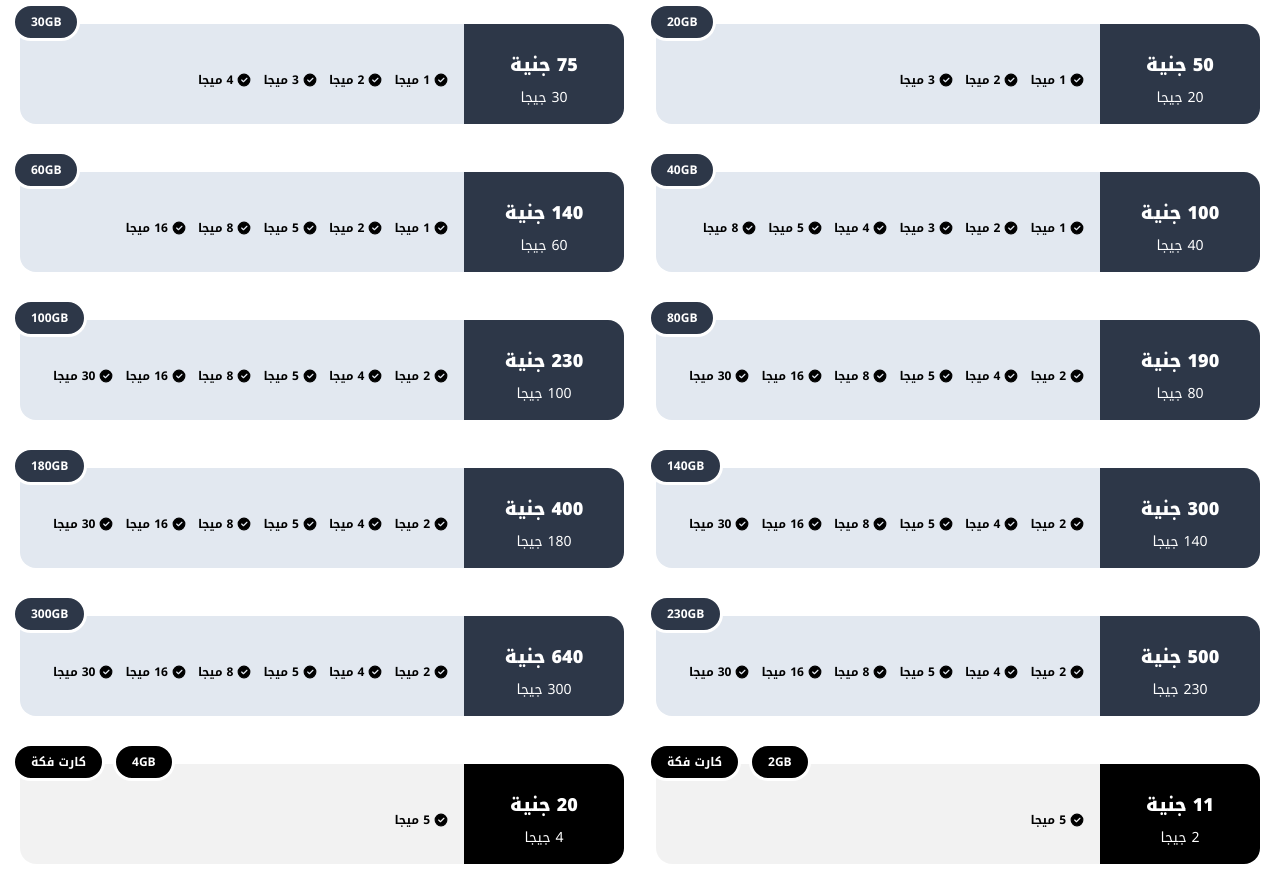
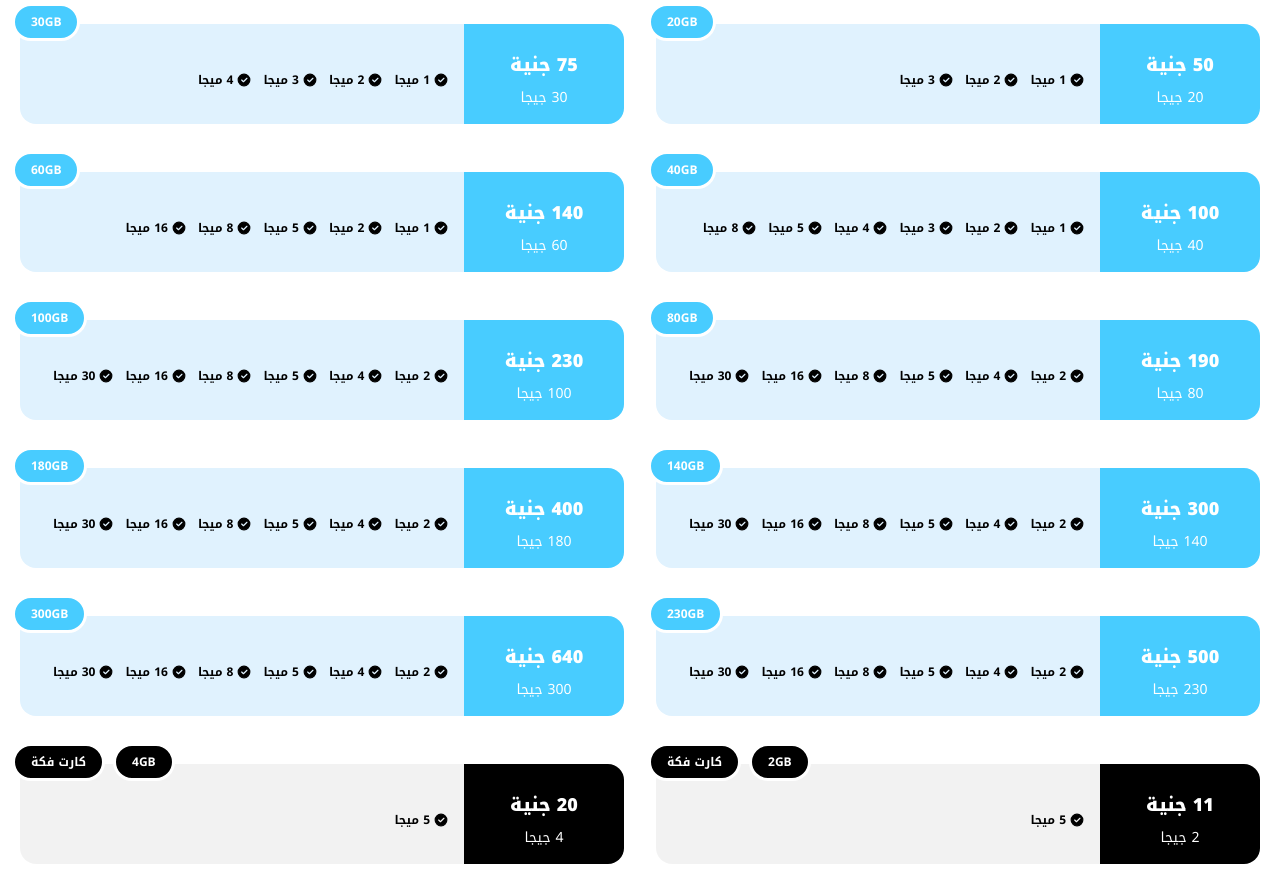
Before and after one commit to essambarghsh/mikrotik-hotspot, a website: page login.html in a window 1280 px wide. Shown: the part 1784-2667 px from the top of the page. Drawn offline with Linux system fonts and the light colour scheme.

Commit message:
feat: Revamp color palette and enhance scroll mouse functionality
- Updated color palettes in app.js and CSS for a more vibrant and cohesive design.
- Adjusted transition duration for smoother animations.
- Improved scroll mouse visibility and entrance animation for better user experience.

```diff
--- a/app.js
+++ b/app.js
@@ -10,43 +10,43 @@ class ColorPaletteChanger {
     // Define your color palettes here - easily add more!
     this.palettes = [
       {
-        name: "Vibrant Red",
+        name: "Amber Gold",
         colors: {
-          "--primary-color": "#e63946",
-          "--primary-dark-color": "#c1121f",
-          "--primary-light-color": "#ff758f",
-          "--primary-extra-light-color": "#ffccd5",
-          "--body-bg-color": "#fff5f7",
+          "--primary-color": "#ffc107",
+          "--primary-dark-color": "#ff9800",
+          "--primary-light-color": "#ffe082",
+          "--primary-extra-light-color": "#fff3cd",
+          "--body-bg-color": "#fffbf0",
         },
       },
       {
-        name: "Golden Yellow",
+        name: "Fresh Green",
         colors: {
-          "--primary-color": "#f4a261",
-          "--primary-dark-color": "#e76f51",
-          "--primary-light-color": "#ffd6a5",
-          "--primary-extra-light-color": "#ffe8cc",
-          "--body-bg-color": "#fff8f0",
+          "--primary-color": "#22c55e",
+          "--primary-dark-color": "#16a34a",
+          "--primary-light-color": "#86efac",
+          "--primary-extra-light-color": "#dcfce7",
+          "--body-bg-color": "#f0fdf4",
         },
       },
       {
-        name: "Deep Rose",
+        name: "Vivid Purple",
         colors: {
-          "--primary-color": "#d8315b",
-          "--primary-dark-color": "#a91e3a",
-          "--primary-light-color": "#f093a8",
-          "--primary-extra-light-color": "#f8d7da",
-          "--body-bg-color": "#fef0f3",
+          "--primary-color": "#a855f7",
+          "--primary-dark-color": "#9333ea",
+          "--primary-light-color": "#d8b4fe",
+          "--primary-extra-light-color": "#f3e8ff",
+          "--body-bg-color": "#faf5ff",
         },
       },
       {
-        name: "Elegant Black",
+        name: "Sky Blue",
         colors: {
-          "--primary-color": "#2d3748",
-          "--primary-dark-color": "#1a202c",
-          "--primary-light-color": "#718096",
-          "--primary-extra-light-color": "#e2e8f0",
-          "--body-bg-color": "#f7fafc",
+          "--primary-color": "#48CCFF",
+          "--primary-dark-color": "#0ea5e9",
+          "--primary-light-color": "#bae6fd",
+          "--primary-extra-light-color": "#e0f2fe",
+          "--body-bg-color": "#f0f9ff",
         },
       },
     ];
@@ -158,20 +158,20 @@ class ColorPaletteChanger {
 // Initialize and start the color changer
 const colorChanger = new ColorPaletteChanger({
   interval: 2000, // Change every 2 seconds
-  transitionDuration: "0.2s", // 0.2 second smooth transition
+  transitionDuration: "0.3s", // 0.2 second smooth transition
 });
 
 // Start the automatic cycling
 colorChanger.start();
 
 // Example: Add your own custom palette
-colorChanger.addPalette("Custom Dark", {
+/* colorChanger.addPalette("Custom Dark", {
   "--primary-color": "#374151",
   "--primary-dark-color": "#1f2937",
   "--primary-light-color": "#9ca3af",
   "--primary-extra-light-color": "#d1d5db",
   "--body-bg-color": "#f9fafb",
-});
+}); */
 
 // Optional: Add control buttons (uncomment if needed)
 /*
@@ -324,53 +324,55 @@ document.addEventListener("DOMContentLoaded", () => {
 
 // Scroll Mouse Functionality
 function scrollToNextSection() {
-    const nextSection = document.querySelector('.pricing-section, .pos-section, section:nth-of-type(2)');
+  const nextSection = document.querySelector(
+    ".pricing-section, .pos-section, section:nth-of-type(2)"
+  );
   if (nextSection) {
     nextSection.scrollIntoView({
-            behavior: 'smooth',
-            block: 'start'
+      behavior: "smooth",
+      block: "start",
     });
   } else {
     window.scrollBy({
       top: window.innerHeight,
-            behavior: 'smooth'
+      behavior: "smooth",
     });
   }
 }
 
 // Hide/Show scroll mouse based on scroll position
 let scrollTimeout;
-window.addEventListener('scroll', () => {
-    const scrollMouse = document.querySelector('.scroll-mouse');
+window.addEventListener("scroll", () => {
+  const scrollMouse = document.querySelector(".scroll-mouse");
   if (scrollMouse) {
-        scrollMouse.style.opacity = '0.3';
+    scrollMouse.style.opacity = "0.3";
 
     clearTimeout(scrollTimeout);
     scrollTimeout = setTimeout(() => {
       if (window.scrollY < 100) {
-                scrollMouse.style.opacity = '1';
+        scrollMouse.style.opacity = "1";
       }
     }, 1000);
 
     if (window.scrollY > 200) {
-            scrollMouse.style.display = 'none';
+      scrollMouse.style.display = "none";
     } else {
-            scrollMouse.style.display = 'flex';
+      scrollMouse.style.display = "flex";
     }
   }
 });
 
 // Entrance animation
-document.addEventListener('DOMContentLoaded', () => {
-    const scrollMouse = document.querySelector('.scroll-mouse');
+document.addEventListener("DOMContentLoaded", () => {
+  const scrollMouse = document.querySelector(".scroll-mouse");
   if (scrollMouse) {
-        scrollMouse.style.opacity = '0';
-        scrollMouse.style.transform = 'translateX(-50%) translateY(20px)';
+    scrollMouse.style.opacity = "0";
+    scrollMouse.style.transform = "translateX(-50%) translateY(20px)";
 
     setTimeout(() => {
-            scrollMouse.style.transition = 'all 0.8s ease-out';
-            scrollMouse.style.opacity = '1';
-            scrollMouse.style.transform = 'translateX(-50%) translateY(0px)';
+      scrollMouse.style.transition = "all 0.8s ease-out";
+      scrollMouse.style.opacity = "1";
+      scrollMouse.style.transform = "translateX(-50%) translateY(0px)";
     }, 1000);
   }
 });
--- a/css/app.css
+++ b/css/app.css
@@ -33,11 +33,11 @@
 }
 
 :root {
-    --primary-color: #f4a261;
-    --primary-dark-color: #e76f51;
-    --primary-light-color: #ffd6a5;
-    --primary-extra-light-color: #ffe8cc;
-    --body-bg-color: #fff8f0;
+    --primary-color: #ffc107;
+    --primary-dark-color: #ff9800;
+    --primary-light-color: #ffe082;
+    --primary-extra-light-color: #fff3cd;
+    --body-bg-color: #fffbf0;
     --transition-duration: 0.2s;
     --poems-animation-duration: 2s;
     --text-size: 0.75rem;
```
Lines whose indentation alone changed are shown as unchanged.
